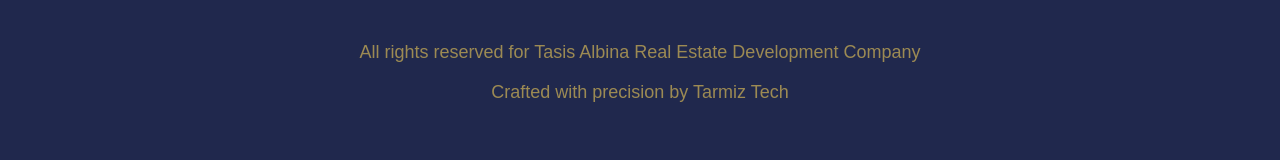
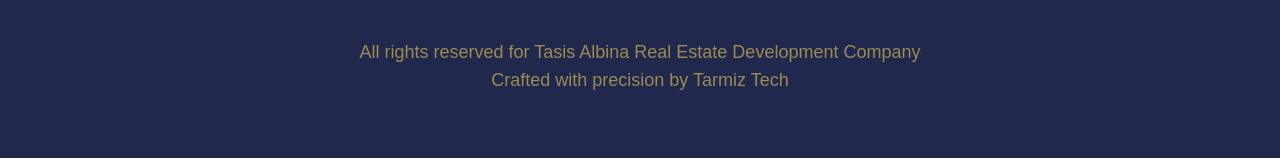
Before and after one commit to Yussef-Makhlouf/tassis-webapp, a Next.js app: page /en/about in a window 1280 px wide. Shown: the part 4718-4878 px from the top of the page. Built offline with nearby package versions, Linux system fonts and the light colour scheme.

Commit message:
Update Footer.tsx

```diff
--- a/components/Footer.tsx
+++ b/components/Footer.tsx
@@ -248,7 +248,7 @@
         {/* Copyright */}
         <div className="text-center space-y-3 text-lg opacity-90">
           <p>{t('footer.copyright')}</p>
-          <p>{t('footer.madeBy')}</p>
+          <a href="https://www.tarmeeztech.com/ar">{t('footer.madeBy')}</a>
         </div>
       </div>
     </footer>
```
